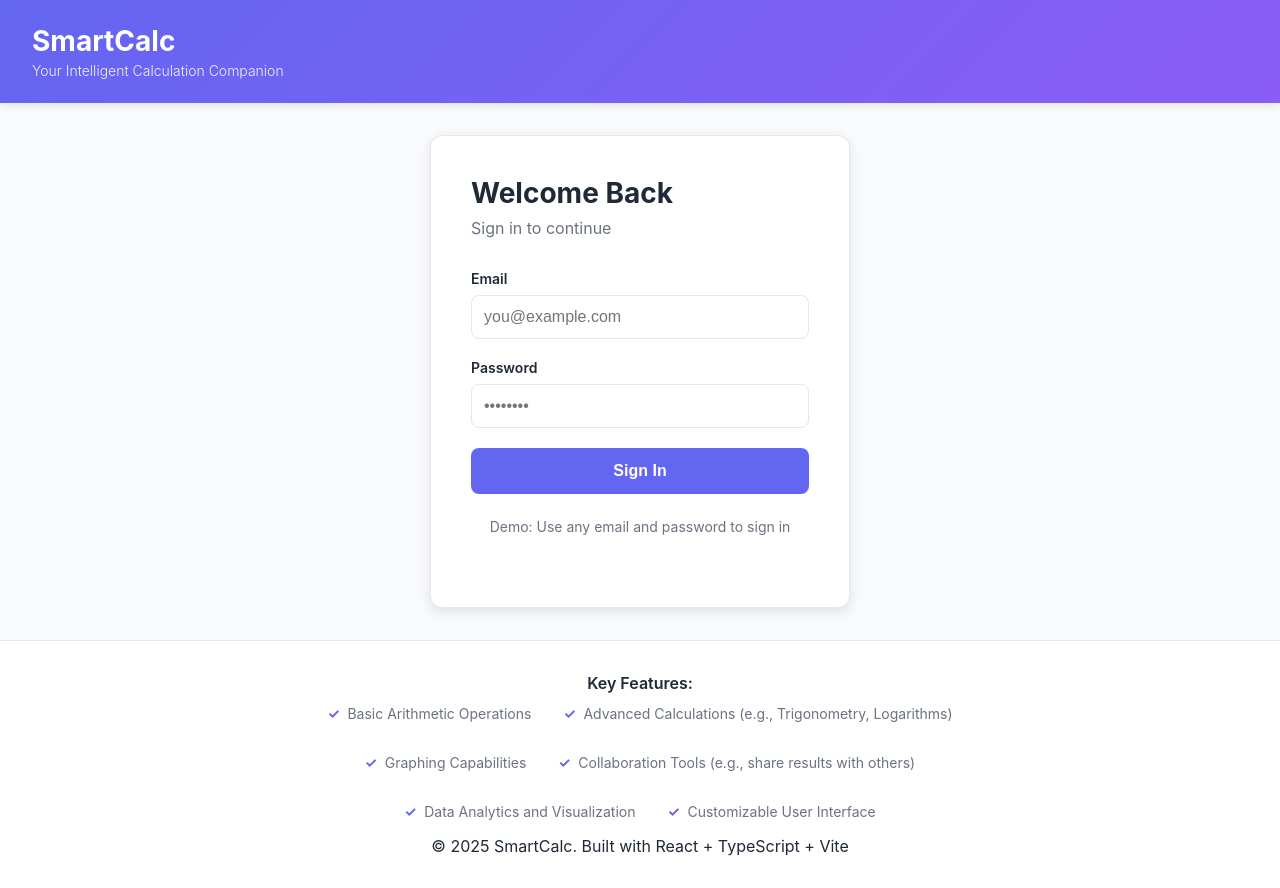
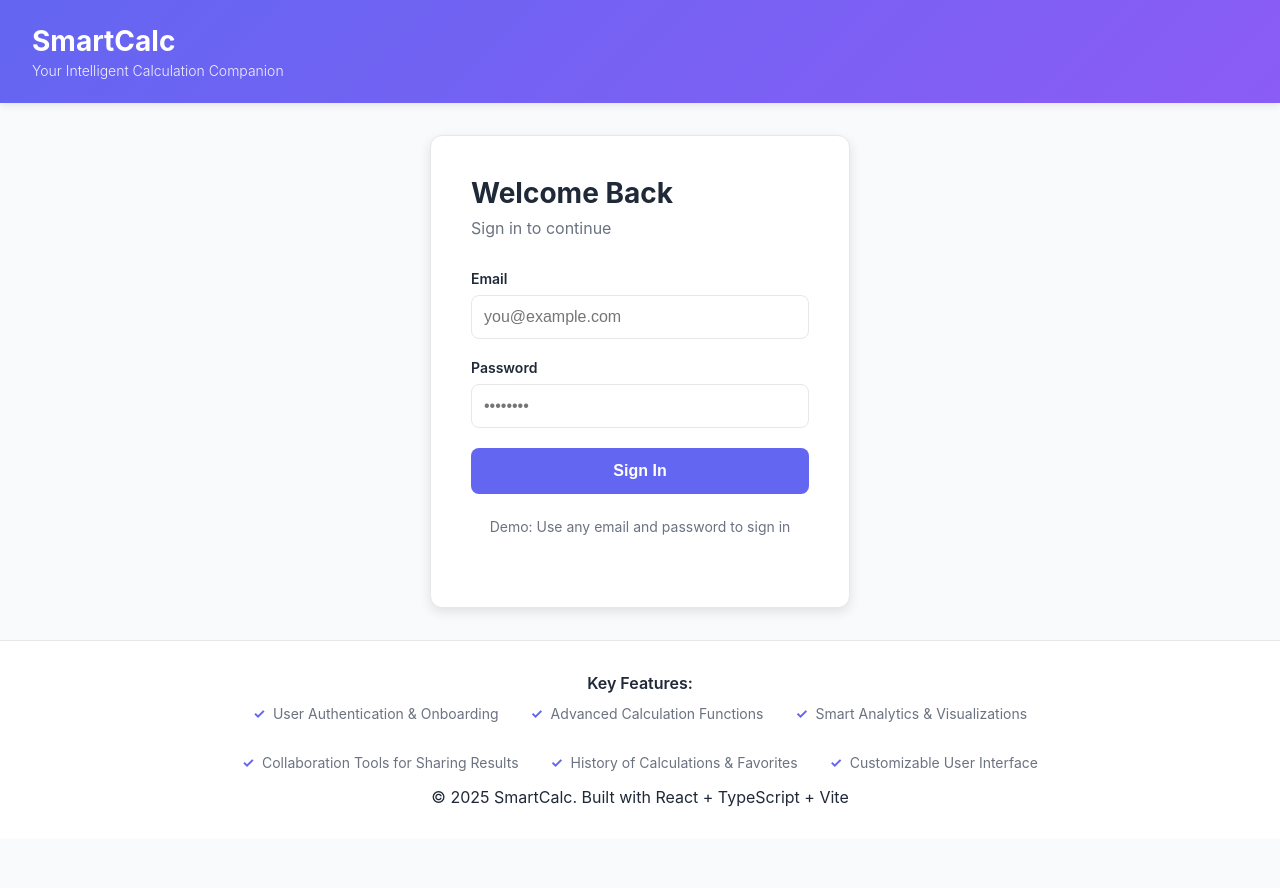
Before and after one commit to playworks93/smartcalc-landing-app, a React (Vite) app: page / in a window 1280 px wide. After the commit the page ends 839 px from the top, so only its background shows below. Built offline with nearby package versions, Linux system fonts and the light colour scheme.

Commit message:
Add src/App.tsx

```diff
--- a/src/App.tsx
+++ b/src/App.tsx
@@ -1,11 +1,11 @@
 import { useState } from 'react'
 import Dashboard from './components/Dashboard'
 import Auth from './components/Auth'
-import CalculatorDisplay from './components/CalculatorDisplay'
-import ButtonPanel from './components/ButtonPanel'
-import HistoryLog from './components/HistoryLog'
-import GraphingTool from './components/GraphingTool'
-import SettingsPanel from './components/SettingsPanel'
+import AuthComponent from './components/AuthComponent'
+import CalculatorComponent from './components/CalculatorComponent'
+import HistoryComponent from './components/HistoryComponent'
+import AnalyticsComponent from './components/AnalyticsComponent'
+import SettingsComponent from './components/SettingsComponent'
 
 function App() {
   const [isAuthenticated, setIsAuthenticated] = useState(false)
@@ -44,11 +44,11 @@ function App() {
         <div className="features">
           <h3>Key Features:</h3>
           <ul>
-          <li>Basic Arithmetic Operations</li>
-          <li>Advanced Calculations (e.g., Trigonometry, Logarithms)</li>
-          <li>Graphing Capabilities</li>
-          <li>Collaboration Tools (e.g., share results with others)</li>
-          <li>Data Analytics and Visualization</li>
+          <li>User Authentication & Onboarding</li>
+          <li>Advanced Calculation Functions</li>
+          <li>Smart Analytics & Visualizations</li>
+          <li>Collaboration Tools for Sharing Results</li>
+          <li>History of Calculations & Favorites</li>
           <li>Customizable User Interface</li>
           </ul>
         </div>
```
